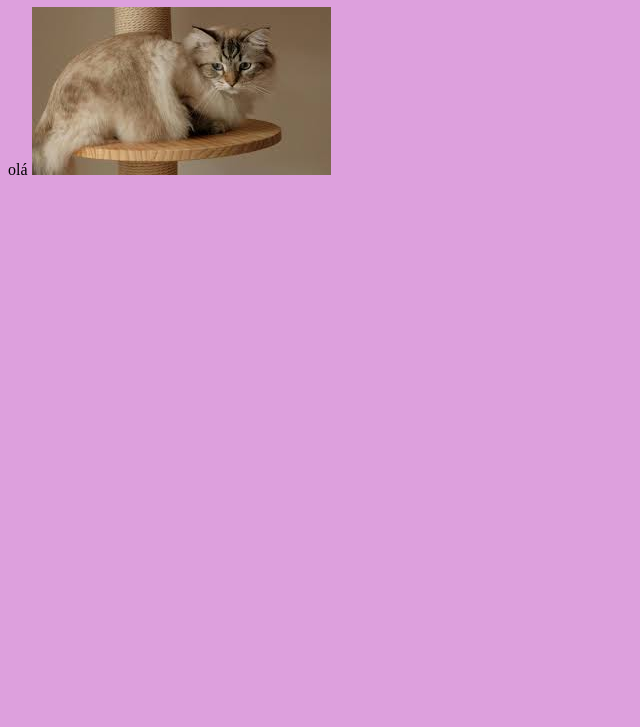
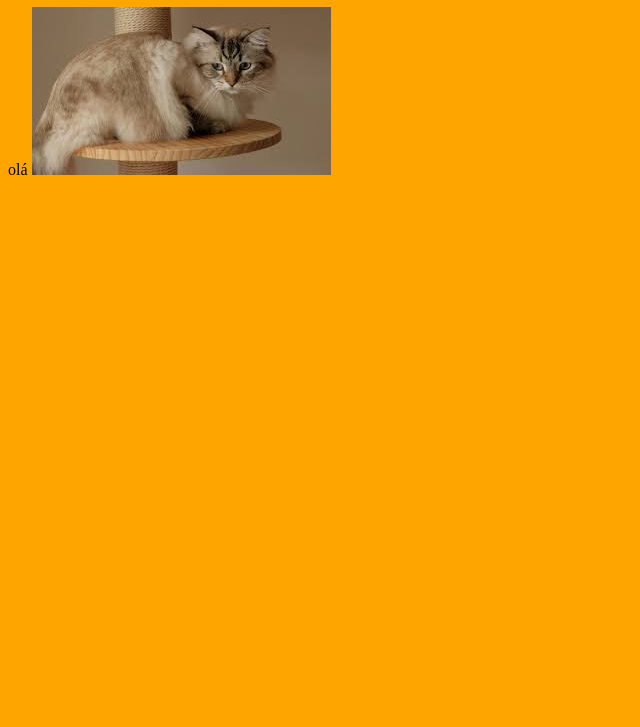
Before and after one commit to Barbaraamorimbraz/ProjetoWeb1, a plain HTML site: page index.html in a window 1280 px wide. Shown: the part 73-800 px from the top of the page, without its empty margins (0-640 px from the left). Drawn offline with Linux system fonts and the light colour scheme.

Commit message:
UPDATE style.css

```diff
--- a/style.css
+++ b/style.css
@@ -1,3 +1,3 @@
 body{
-    background-color: plum;
+    background-color: orange;
 }
```
